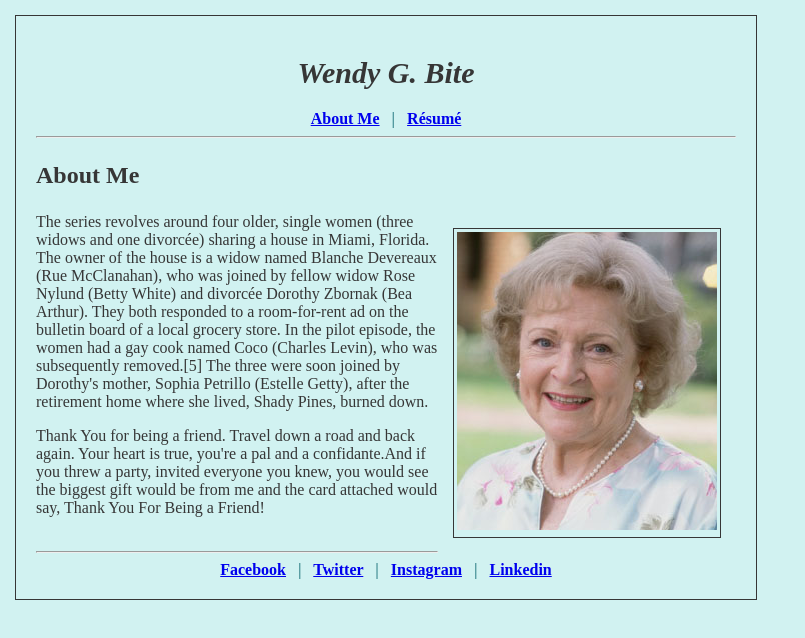
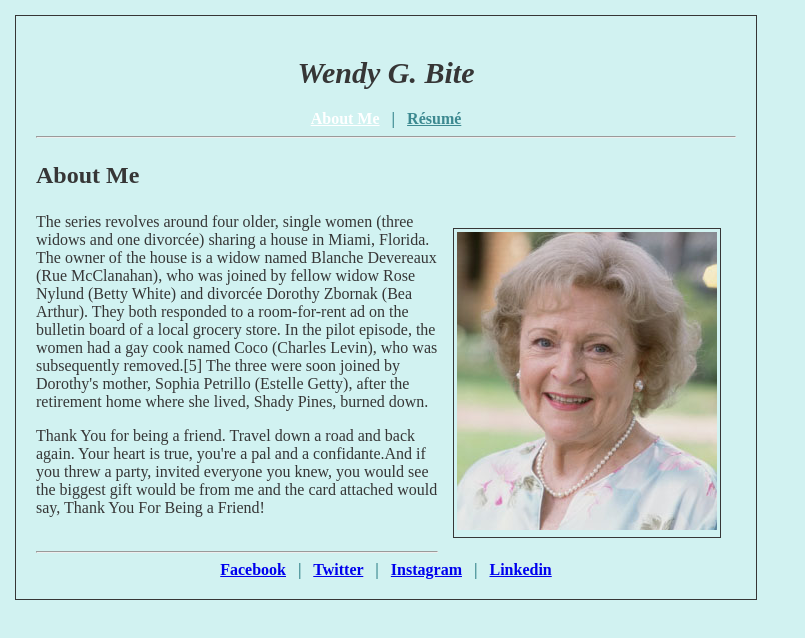
Before and after one commit to StaceyEC/wendybite, a plain HTML site: page index.html in a window 1280 px wide. Shown: the whole page, without its empty margins (0-805 px from the left). Drawn offline with Linux system fonts and the light colour scheme.

Commit message:
Cleaned visual navigation and code up

```diff
--- a/index.html
+++ b/index.html
@@ -10,30 +10,33 @@
 		<header>
 			<h1 id="hero">Wendy G. Bite</h1>
 			<nav>
-				<a href="index.html">About Me</a>
+				<a href="index.html" class="on-page">About Me</a>
 				&nbsp;
 				|
 				&nbsp;
-				<a href="resume.html">Résumé</a>
+				<a href="resume.html" class="extra">Résumé</a>
 			</nav>
 		</header>
+
 		<hr>
+
 		<section>
 			<article>
 				<h1>About Me</h1>
-
 					<p>
-						<div class="profile">
+						<div class="profile clearfix">
 							<img src="assigmentMaterials/Betty-White.jpg" alt="Betty...err...Wendy">
 						</div>
 							The series revolves around four older, single women (three widows and one divorcée) sharing a house in Miami, Florida. The owner of the house is a widow named Blanche Devereaux (Rue McClanahan), who was joined by fellow widow Rose Nylund (Betty White) and divorcée Dorothy Zbornak (Bea Arthur). They both responded to a room-for-rent ad on the bulletin board of a local grocery store. In the pilot episode, the women had a gay cook named Coco (Charles Levin), who was subsequently removed.[5] The three were soon joined by Dorothy's mother, Sophia Petrillo (Estelle Getty), after the retirement home where she lived, Shady Pines, burned down.
-							</p>
+					</p>
 
-							<p> Thank You for being a friend. Travel down a road and back again. Your heart is true, you're a pal and a confidante.And if you threw a party, invited everyone you knew, you would see the biggest gift would be from me and the card attached would say, Thank You For Being a Friend!
-							</p>
+					<p> Thank You for being a friend. Travel down a road and back again. Your heart is true, you're a pal and a confidante.And if you threw a party, invited everyone you knew, you would see the biggest gift would be from me and the card attached would say, Thank You For Being a Friend!
+					</p>
 			</article>
 		</section>
+
 		<hr>
+
 		<footer>
 			<nav>
 				<a href="https://www.facebook.com/bettymwhite/">Facebook</a>
```
